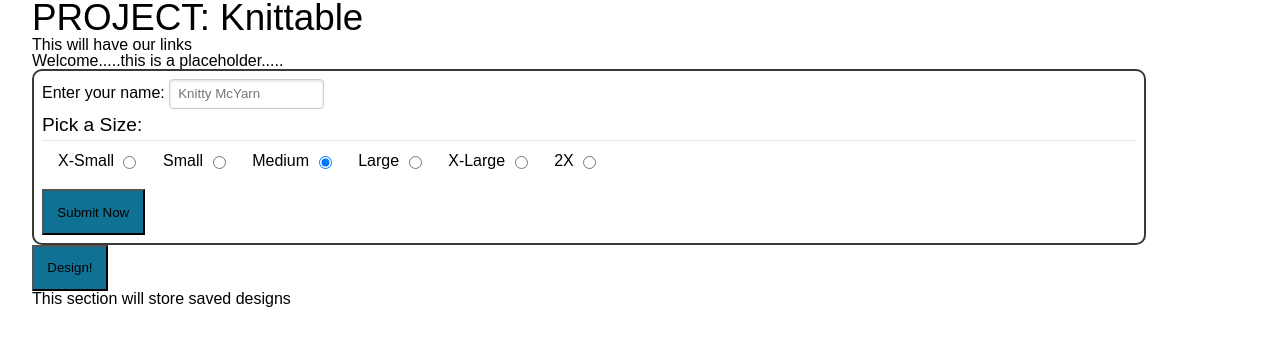
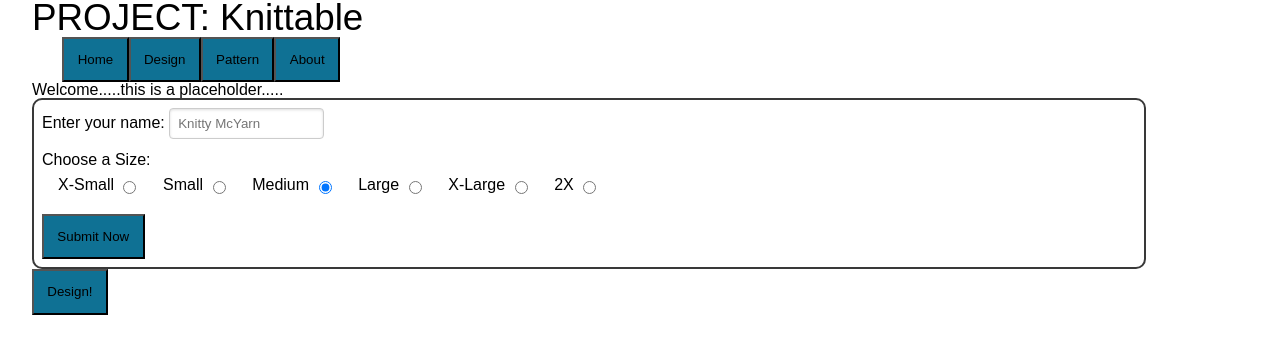
Before and after one commit to Antraeus/project_knittable, a website: page public/index.html in a window 1280 px wide. Drawn offline with Linux system fonts and the light colour scheme.

Commit message:
updated index.html

```diff
--- a/public/index.html
+++ b/public/index.html
@@ -9,6 +9,7 @@
 <link type="text/css" href="css/reset.css" rel="stylesheet"/>
 <link type="text/css" href="css/pure_forms.css" rel="stylesheet"/>
 <link type="text/css" href="css/app.css" rel="stylesheet"/>
+<link type="text/css" href="css/index.css" rel="stylesheet"/>
 
 <!-- JAVASCRIPT
 –––––––––––––––––––––––––––––––––––––––––––––––––– -->
@@ -22,28 +23,28 @@
 
 </head>
 <body>
-  <header>
-    <h1>PROJECT: Knittable</h1>
+  <header class="index-title">
+    <section id="main-title">
+      <h1>PROJECT: Knittable</h1>
+    </section>
+
+    <nav><a href="index.html"><button class="nav-buttons" id="nav-home">Home</button></a><a href="design.html"><button class="nav-buttons">Design</button></a><a href="pattern.html"><button class="nav-buttons">Pattern</button></a><a href="about.html"><button class="nav-buttons">About</button></a></nav>
   </header>
 
-  <nav>This will have our links</nav>
-
-  <main>
-    <section>
+  <main id="main1">
+    <section class="welcome">
       <p>Welcome.....this is a placeholder.....</p>
     </section>
-    <section>
+    <section class="enter-name">
       <div>
       </div>
       <form id="nameSave" class="pure-form pure-form-aligned">
-        <label for="knitter-name">Enter your name:
+        <label id="label1" for="knitter-name">Enter your name:
           <input name="username" id="knitter-name" type="text" size="15" placeholder="Knitty McYarn">
         </label>
 
         <fieldset class="pure-control-group">
-        <legend>
-          Pick a Size:
-        </legend>
+        <p>Choose a Size:</p>
         <label for="XS">X-Small
           <input name="size" id="XS" type="radio">
         </label>
@@ -70,11 +71,8 @@
         <button type="submit" id="submit">Submit Now</button>
       </form>
     </section>
-    <section>
-      <button>Design!</button>
-    </section>
-    <section>
-      <p> This section will store saved designs</p>
+    <section class="begin-design">
+      <button class="start-design">Design!</button>
     </section>
 
 </body>
```
